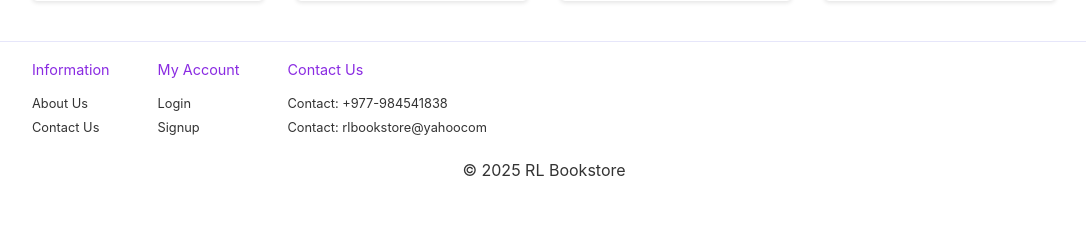
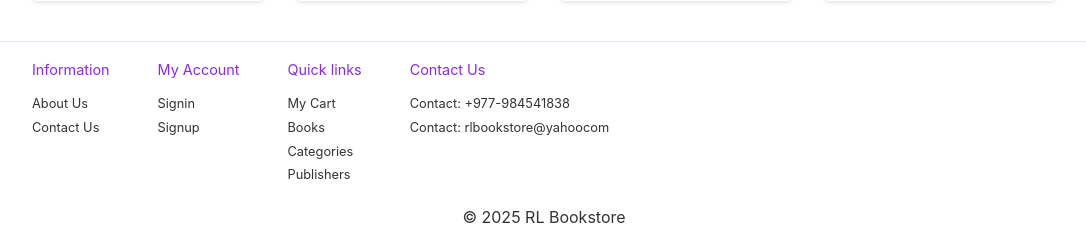
Before and after one commit to binayakChhetri/Online-bookstore, a PHP site: page /onlineBookStore/index.php in a window 1280 px wide. Shown: the part 1357-1604 px from the top of the page, without its empty margins (96-1182 px from the left). Before the commit the page ends 1533 px from the top, so only its background shows below. Run offline with PHP 8.4, Linux system fonts and the light colour scheme; data that the repository does not hold is empty.

Commit message:
Made some changes in publisher and footer section

```diff
--- a/CSS/footer.css
+++ b/CSS/footer.css
@@ -6,7 +6,7 @@ footer {
   padding-bottom: 1rem;
 }
 
-footer > .container {
+footer > .footer-container {
   display: flex;
   justify-content: space-between;
   align-items: center;
@@ -15,32 +15,32 @@ footer > .container {
   padding: 1rem 0;
 }
 
-.container > .row {
+footer .footer-container > .row {
   width: 100%;
   display: flex;
   gap: 3rem;
 }
 
-.row p {
+footer .row p {
   font-size: 0.9rem;
   color: #8a2be2;
   margin-bottom: 0.8rem;
 }
 
-.container ul {
+footer .footer-container ul {
   list-style: none;
 }
 
-.container a {
+footer .footer-container a {
   text-decoration: none;
   color: #333;
 }
 
-.container a:hover {
+footer .footer-container a:hover {
   color: #8a2be2;
 }
 
-footer .container ul li,
+footer .footer-container ul li,
 footer span {
   display: block;
   margin-bottom: 0.2rem;
--- a/publisher_list.php
+++ b/publisher_list.php
@@ -40,7 +40,7 @@
 			?>
 			<li >
 				<a href="bookPerPub.php?pubid=<?php echo $row['publisherid']; ?>"><?php echo $row['publisher_name']; ?></a>
-				<p class="badge"><?php echo $count; ?>  📗</p>
+				<p class="badge"><?php echo $count; ?>  📘</p>
 			</li>
 		<?php } ?>
 			<li>
--- a/template/footer.php
+++ b/template/footer.php
@@ -2,7 +2,7 @@
 	  <?php include './CSS/footer.css';?>
 </style>
 <footer>
-	<div class="container">
+	<div class="footer-container">
 		<div class="row">
 			<div >
 				<p>Information</p>
@@ -14,8 +14,17 @@
 			<div >
 				<p>My Account</p>
 				<ul>
-					<li><a href="login.php">Login</a></li>
+					<li><a href="signin.php">Signin</a></li>
 					<li><a href="signup.php">Signup</a></li>
+				</ul>
+			</div>
+			<div >
+				<p>Quick links</p>
+				<ul>
+					<li><a href="cart.php">My Cart</a></li>
+					<li><a href="books.php">Books</a></li>
+					<li><a href="category_list.php">Categories</a></li>
+					<li><a href="publisher_list.php">Publishers</a></li>
 				</ul>
 			</div>
 			<div>
```
Also changed, not shown: CSS/publisher_list.css (+6 -4 lines).
